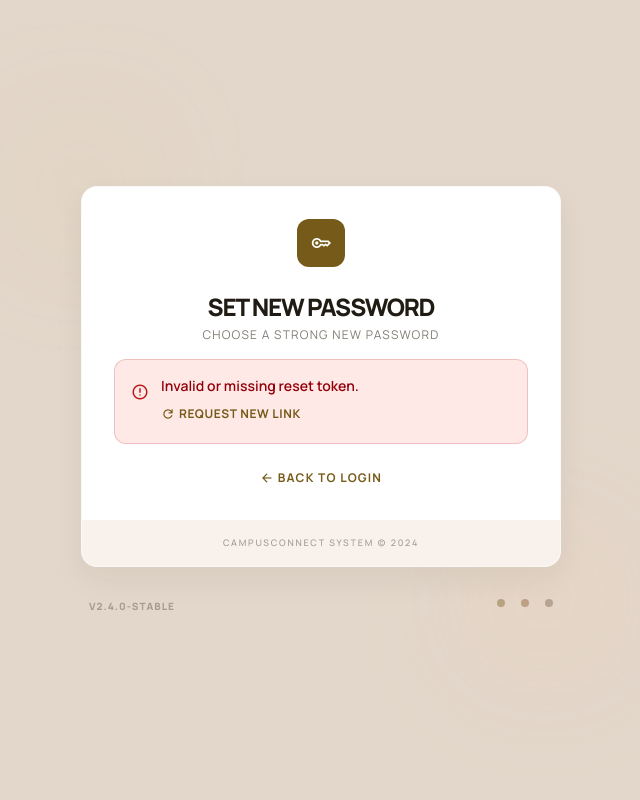
After one commit to shrey-shah-31/CampusConnect, a PHP site: page /auth/reset_password.php in a window 1280 px wide. The commit adds this page. Shown: the whole page, without its empty margins (319-959 px from the left). Run offline with PHP 8.4, Linux system fonts and the light colour scheme; data that the repository does not hold is empty; some libraries are stand-ins or nearby versions.

Commit message:
feat: add forgot password & reset password flow

```diff
--- a/auth/login.php
+++ b/auth/login.php
@@ -145,7 +145,7 @@ if ($_SERVER['REQUEST_METHOD'] === 'POST') {
 <div class="space-y-1.5">
 <div class="flex justify-between items-center px-1">
 <label class="block text-[10px] font-bold uppercase tracking-[0.1em] text-on-surface-variant" for="password">Password</label>
-<a class="text-[10px] font-bold uppercase tracking-[0.05em] text-primary hover:text-secondary transition-colors" href="#">Forgot password?</a>
+<a class="text-[10px] font-bold uppercase tracking-[0.05em] text-primary hover:text-secondary transition-colors" href="/CampusConnect/auth/forgot_password.php">Forgot password?</a>
 </div>
 <div class="relative archival-glow rounded-lg transition-all">
 <span class="material-symbols-outlined absolute left-4 top-1/2 -translate-y-1/2 text-on-surface-variant/40 text-lg" data-icon="lock">lock</span>
--- /dev/null
+++ b/auth/reset_password.php
@@ -0,0 +1,336 @@
+<?php
+require_once __DIR__ . '/../includes/db.php';
+require_once __DIR__ . '/../includes/session.php';
+
+// Ensure password_resets table exists
+try {
+    $pdo->exec("CREATE TABLE IF NOT EXISTS password_resets (
+        id INT AUTO_INCREMENT PRIMARY KEY,
+        email VARCHAR(150) NOT NULL,
+        token VARCHAR(64) NOT NULL UNIQUE,
+        expires_at DATETIME NOT NULL,
+        used TINYINT(1) DEFAULT 0,
+        created_at TIMESTAMP DEFAULT CURRENT_TIMESTAMP,
+        INDEX idx_token (token),
+        INDEX idx_email (email)
+    )");
+} catch (Throwable $e) { /* ignore */ }
+
+$token = trim($_GET['token'] ?? '');
+$message = '';
+$isError = false;
+$isSuccess = false;
+$validToken = false;
+$tokenData = null;
+
+if (!$token) {
+    $message = 'Invalid or missing reset token.';
+    $isError = true;
+} else {
+    $stmt = $pdo->prepare('SELECT * FROM password_resets WHERE token = ? AND used = 0 AND expires_at > NOW() LIMIT 1');
+    $stmt->execute([$token]);
+    $tokenData = $stmt->fetch();
+
+    if (!$tokenData) {
+        $message = 'This reset link is invalid or has expired. Please request a new one.';
+        $isError = true;
+    } else {
+        $validToken = true;
+    }
+}
+
+if ($_SERVER['REQUEST_METHOD'] === 'POST' && $validToken) {
+    $newPassword = $_POST['password'] ?? '';
+    $confirmPassword = $_POST['confirm_password'] ?? '';
+
+    if (strlen($newPassword) < 6) {
+        $message = 'Password must be at least 6 characters long.';
+        $isError = true;
+    } elseif ($newPassword !== $confirmPassword) {
+        $message = 'Passwords do not match. Please try again.';
+        $isError = true;
+    } else {
+        $hash = password_hash($newPassword, PASSWORD_DEFAULT);
+
+        // Update the user's password
+        $update = $pdo->prepare('UPDATE users SET password_hash = ? WHERE email = ?');
+        $update->execute([$hash, $tokenData['email']]);
+
+        // Mark token as used
+        $pdo->prepare('UPDATE password_resets SET used = 1 WHERE token = ?')->execute([$token]);
+
+        $isSuccess = true;
+        $validToken = false;
+        $message = 'Your password has been reset successfully!';
+    }
+}
+?>
+<!DOCTYPE html>
+<html class="light" lang="en">
+<head>
+<meta charset="utf-8"/>
+<meta content="width=device-width, initial-scale=1.0" name="viewport"/>
+<title>Reset Password | CampusConnect</title>
+<script src="https://cdn.tailwindcss.com?plugins=forms,container-queries"></script>
+<link href="https://fonts.googleapis.com/css2?family=Manrope:wght@200;300;400;500;600;700;800&display=swap" rel="stylesheet"/>
+<link href="https://fonts.googleapis.com/css2?family=Material+Symbols+Outlined:wght,FILL@100..700,0..1&display=swap" rel="stylesheet"/>
+<script id="tailwind-config">
+  tailwind.config = {
+    darkMode: "class",
+    theme: {
+      extend: {
+        "colors": {
+          "on-primary-container": "#644b08",
+          "on-surface-variant": "#4d4639",
+          "on-primary": "#ffffff",
+          "primary-fixed-dim": "#e6c276",
+          "outline": "#7f7667",
+          "on-tertiary-container": "#604a37",
+          "surface-container-lowest": "#ffffff",
+          "on-primary-fixed": "#261a00",
+          "secondary": "#80552b",
+          "primary-fixed": "#ffdf9f",
+          "inverse-primary": "#e6c276",
+          "on-tertiary": "#ffffff",
+          "primary": "#765a19",
+          "tertiary-fixed": "#fcddc2",
+          "tertiary": "#715a45",
+          "on-primary-fixed-variant": "#5b4300",
+          "surface-variant": "#ede0d4",
+          "background": "#fff8f4",
+          "on-error-container": "#93000a",
+          "error": "#ba1a1a",
+          "surface-container-high": "#f3e6da",
+          "surface-container": "#f8ecdf",
+          "secondary-fixed-dim": "#f4bb89",
+          "error-container": "#ffdad6",
+          "secondary-container": "#fdc390",
+          "surface-container-highest": "#ede0d4",
+          "outline-variant": "#d0c5b4",
+          "on-tertiary-fixed": "#281808",
+          "on-background": "#201b13",
+          "on-error": "#ffffff",
+          "tertiary-container": "#d9bba2",
+          "on-tertiary-fixed-variant": "#58432f",
+          "surface-bright": "#fff8f4",
+          "on-secondary-container": "#794f25",
+          "on-secondary-fixed": "#2d1600",
+          "inverse-on-surface": "#fbefe2",
+          "secondary-fixed": "#ffdcc0",
+          "on-secondary": "#ffffff",
+          "surface-dim": "#e4d8cc",
+          "primary-container": "#e0bc71",
+          "surface": "#fff8f4",
+          "on-surface": "#201b13",
+          "tertiary-fixed-dim": "#dfc1a8",
+          "inverse-surface": "#362f27",
+          "on-secondary-fixed-variant": "#653e16",
+          "surface-container-low": "#fef2e5",
+          "surface-tint": "#765a19"
+        },
+        "borderRadius": {
+          "DEFAULT": "0.25rem",
+          "lg": "12px",
+          "xl": "16px",
+          "full": "9999px"
+        },
+        "fontFamily": {
+          "headline": ["Manrope"],
+          "body": ["Manrope"],
+          "label": ["Manrope"]
+        }
+      },
+    },
+  }
+</script>
+<style>
+    body { font-family: 'Manrope', sans-serif; background-color: #E3D7CB; }
+    .material-symbols-outlined { font-variation-settings: 'FILL' 0, 'wght' 400, 'GRAD' 0, 'opsz' 24; }
+    .archival-glow:focus-within { box-shadow: 0 0 0 2px rgba(118, 90, 25, 0.2); }
+    @keyframes fadeIn { from { opacity: 0; transform: translateY(8px); } to { opacity: 1; transform: translateY(0); } }
+    .fade-in { animation: fadeIn 0.4s ease forwards; }
+    .strength-bar { transition: width 0.3s ease, background-color 0.3s ease; }
+</style>
+</head>
+<body class="flex items-center justify-center min-h-screen p-4 antialiased">
+
+<main class="w-full max-w-[480px] relative">
+  <div class="absolute -top-12 -left-12 w-24 h-24 bg-primary-container/20 rounded-full blur-3xl"></div>
+  <div class="absolute -bottom-12 -right-12 w-32 h-32 bg-secondary-container/20 rounded-full blur-3xl"></div>
+
+  <div class="bg-surface-container-lowest rounded-xl shadow-[0px_12px_32px_rgba(32,27,19,0.06)] overflow-hidden relative border border-outline-variant/10">
+
+    <!-- Header -->
+    <div class="p-8 pb-4 text-center">
+      <div class="flex justify-center mb-6">
+        <div class="w-12 h-12 bg-primary rounded-lg flex items-center justify-center text-on-primary">
+          <span class="material-symbols-outlined text-xl"><?= $isSuccess ? 'check_circle' : 'key' ?></span>
+        </div>
+      </div>
+      <h1 class="text-2xl font-extrabold tracking-tighter text-on-surface uppercase mb-1">
+        <?= $isSuccess ? 'Password Updated' : 'Set New Password' ?>
+      </h1>
+      <p class="text-xs font-label uppercase tracking-widest text-on-surface-variant/70">
+        <?= $isSuccess ? 'You can now log in with your new password' : 'Choose a strong new password' ?>
+      </p>
+    </div>
+
+    <!-- Error State -->
+    <?php if ($isError): ?>
+    <div class="px-8 pb-6 fade-in">
+      <div class="flex items-start gap-3 bg-error-container/60 border border-error/20 rounded-lg p-4">
+        <span class="material-symbols-outlined text-error text-lg mt-0.5">error</span>
+        <div>
+          <p class="text-sm font-semibold text-on-error-container"><?= htmlspecialchars($message) ?></p>
+          <a href="/CampusConnect/auth/forgot_password.php"
+            class="mt-2 inline-flex items-center gap-1 text-xs font-bold text-primary hover:text-secondary transition-colors uppercase tracking-wider">
+            <span class="material-symbols-outlined text-sm">refresh</span>
+            Request new link
+          </a>
+        </div>
+      </div>
+    </div>
+    <?php endif; ?>
+
+    <!-- Success State -->
+    <?php if ($isSuccess): ?>
+    <div class="px-8 pb-6 fade-in">
+      <div class="bg-primary-container/20 border border-primary-container/40 rounded-lg p-5 text-center space-y-3">
+        <span class="material-symbols-outlined text-primary text-4xl">verified</span>
+        <p class="text-sm font-semibold text-on-primary-container"><?= htmlspecialchars($message) ?></p>
+        <a href="/CampusConnect/auth/login.php"
+          class="flex items-center justify-center gap-2 w-full bg-primary text-on-primary font-bold text-xs uppercase tracking-widest py-3.5 rounded-lg hover:bg-secondary transition-colors mt-2">
+          <span class="material-symbols-outlined text-sm">login</span>
+          Go to Login
+        </a>
+      </div>
+    </div>
+    <?php endif; ?>
+
+    <!-- Reset Form -->
+    <?php if ($validToken): ?>
+    <?php if ($message && !$isSuccess): ?>
+    <div class="px-8 pb-2 fade-in">
+      <div class="flex items-center gap-3 bg-error-container/60 border border-error/20 rounded-lg p-3">
+        <span class="material-symbols-outlined text-error text-base">error</span>
+        <p class="text-sm font-medium text-on-error-container"><?= htmlspecialchars($message) ?></p>
+      </div>
+    </div>
+    <?php endif; ?>
+
+    <div class="px-8 pb-2">
+      <div class="flex items-center gap-2 bg-surface-container-low rounded-lg p-3 border border-outline-variant/30">
+        <span class="material-symbols-outlined text-primary text-base">account_circle</span>
+        <p class="text-xs font-semibold text-on-surface-variant">Resetting for: <span class="text-primary"><?= htmlspecialchars($tokenData['email']) ?></span></p>
+      </div>
+    </div>
+
+    <form class="p-8 pt-4 space-y-5" method="post" action="">
+      <!-- New Password -->
+      <div class="space-y-1.5">
+        <label class="block text-[10px] font-bold uppercase tracking-[0.1em] text-on-surface-variant ml-1" for="password">New Password</label>
+        <div class="relative archival-glow rounded-lg transition-all">
+          <span class="material-symbols-outlined absolute left-4 top-1/2 -translate-y-1/2 text-on-surface-variant/40 text-lg">lock</span>
+          <input
+            class="w-full bg-surface-container-low border-none rounded-lg py-3.5 pl-12 pr-12 text-on-surface placeholder:text-on-surface-variant/30 focus:ring-2 focus:ring-primary-container/40 transition-all text-sm font-medium"
+            id="password" name="password" type="password" placeholder="Min. 6 characters"
+            oninput="checkStrength(this.value)" required minlength="6"/>
+          <button class="absolute right-4 top-1/2 -translate-y-1/2 text-on-surface-variant/40 hover:text-on-surface transition-colors" type="button"
+            onclick="toggleVis('password', this)">
+            <span class="material-symbols-outlined text-lg">visibility</span>
+          </button>
+        </div>
+        <!-- Strength Bar -->
+        <div class="h-1 bg-surface-container-high rounded-full overflow-hidden">
+          <div id="strength-bar" class="strength-bar h-full w-0 rounded-full bg-error"></div>
+        </div>
+        <p id="strength-label" class="text-[10px] text-on-surface-variant/50 ml-1 h-3"></p>
+      </div>
+
+      <!-- Confirm Password -->
+      <div class="space-y-1.5">
+        <label class="block text-[10px] font-bold uppercase tracking-[0.1em] text-on-surface-variant ml-1" for="confirm_password">Confirm Password</label>
+        <div class="relative archival-glow rounded-lg transition-all">
+          <span class="material-symbols-outlined absolute left-4 top-1/2 -translate-y-1/2 text-on-surface-variant/40 text-lg">lock_clock</span>
+          <input
+            class="w-full bg-surface-container-low border-none rounded-lg py-3.5 pl-12 pr-12 text-on-surface placeholder:text-on-surface-variant/30 focus:ring-2 focus:ring-primary-container/40 transition-all text-sm font-medium"
+            id="confirm_password" name="confirm_password" type="password" placeholder="Re-enter password" required/>
+          <button class="absolute right-4 top-1/2 -translate-y-1/2 text-on-surface-variant/40 hover:text-on-surface transition-colors" type="button"
+            onclick="toggleVis('confirm_password', this)">
+            <span class="material-symbols-outlined text-lg">visibility</span>
+          </button>
+        </div>
+      </div>
+
+      <button class="w-full bg-primary-container text-on-primary-container font-extrabold text-sm uppercase tracking-widest py-4 rounded-lg shadow-sm hover:translate-y-[-2px] hover:shadow-md active:translate-y-[0px] transition-all duration-300 flex items-center justify-center gap-2" type="submit">
+        Update Password
+        <span class="material-symbols-outlined text-base">check_circle</span>
+      </button>
+    </form>
+    <?php endif; ?>
+
+    <!-- Back to login -->
+    <?php if (!$isSuccess): ?>
+    <div class="px-8 pb-8 pt-0 text-center">
+      <a class="text-xs font-bold uppercase tracking-widest text-primary hover:text-secondary transition-colors flex items-center justify-center gap-1"
+        href="/CampusConnect/auth/login.php">
+        <span class="material-symbols-outlined text-sm">arrow_back</span>
+        Back to Login
+      </a>
+    </div>
+    <?php endif; ?>
+
+    <div class="bg-surface-container-high/50 p-4 text-center">
+      <p class="text-[9px] font-medium text-on-surface-variant/50 uppercase tracking-[0.2em]">CampusConnect System © 2024</p>
+    </div>
+  </div>
+
+  <div class="mt-8 flex justify-between px-2 opacity-40 select-none pointer-events-none">
+    <div class="text-[10px] font-black uppercase text-on-surface-variant tracking-widest">v2.4.0-Stable</div>
+    <div class="flex gap-4">
+      <div class="w-2 h-2 bg-primary rounded-full"></div>
+      <div class="w-2 h-2 bg-secondary rounded-full"></div>
+      <div class="w-2 h-2 bg-tertiary rounded-full"></div>
+    </div>
+  </div>
+</main>
+
+<script>
+function toggleVis(fieldId, btn) {
+  const input = document.getElementById(fieldId);
+  const icon = btn.querySelector('.material-symbols-outlined');
+  if (input.type === 'password') {
+    input.type = 'text';
+    icon.textContent = 'visibility_off';
+  } else {
+    input.type = 'password';
+    icon.textContent = 'visibility';
+  }
+}
+
+function checkStrength(val) {
+  const bar = document.getElementById('strength-bar');
+  const label = document.getElementById('strength-label');
+  let score = 0;
+  if (val.length >= 6) score++;
+  if (val.length >= 10) score++;
+  if (/[A-Z]/.test(val)) score++;
+  if (/[0-9]/.test(val)) score++;
+  if (/[^A-Za-z0-9]/.test(val)) score++;
+
+  const levels = [
+    { pct: '0%',   color: 'bg-error',          text: '' },
+    { pct: '20%',  color: 'bg-error',          text: 'Very Weak' },
+    { pct: '40%',  color: 'bg-secondary',       text: 'Weak' },
+    { pct: '60%',  color: 'bg-tertiary',        text: 'Fair' },
+    { pct: '80%',  color: 'bg-primary-fixed-dim', text: 'Strong' },
+    { pct: '100%', color: 'bg-primary',         text: 'Very Strong' },
+  ];
+  const lvl = levels[score];
+  bar.style.width = lvl.pct;
+  bar.className = `strength-bar h-full rounded-full ${lvl.color}`;
+  label.textContent = lvl.text;
+}
+</script>
+</body>
+</html>
```
Also changed, not shown: auth/forgot_password.php (added, +251 -0 lines).
